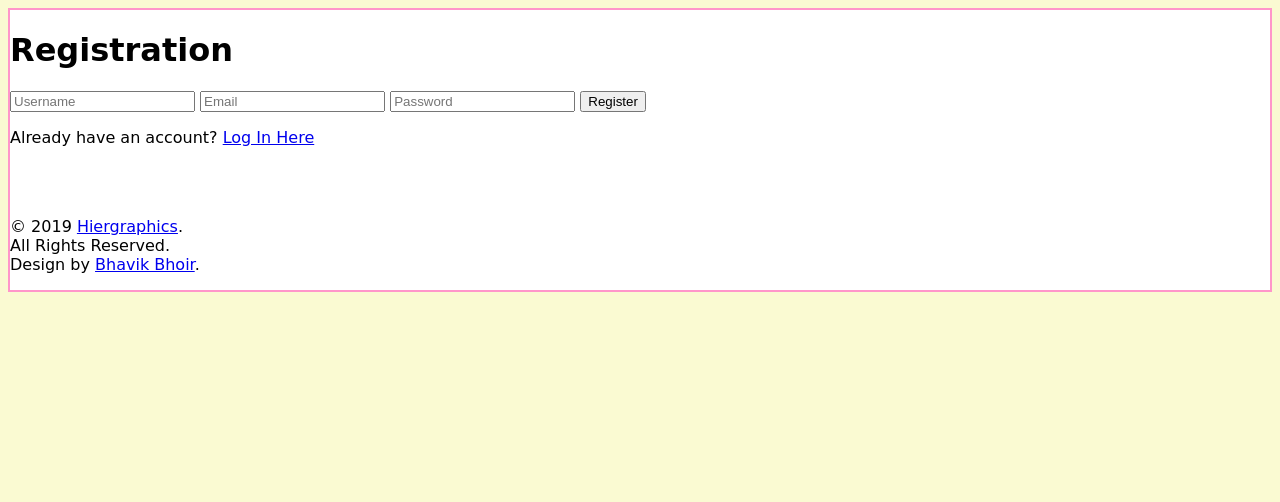
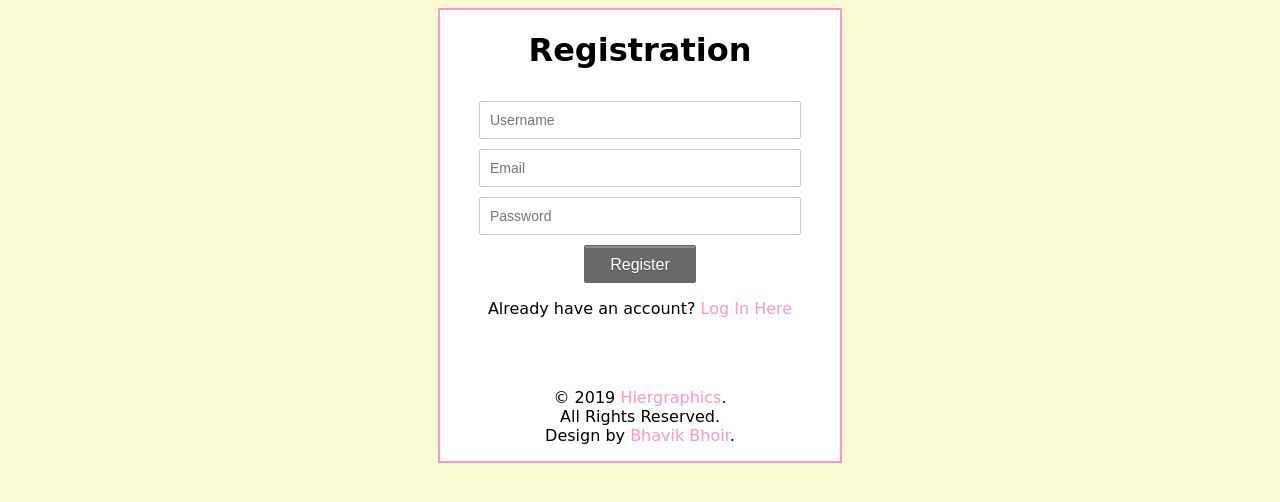
Before and after one commit to bhavikbhoir/Hiergraphics, a PHP site: page /registration.php in a window 1280 px wide. Shown: the top 502 px of the page. Run offline with PHP 8.4, Linux system fonts and the light colour scheme.

Commit message:
Update registration.php

```diff
--- a/registration.php
+++ b/registration.php
@@ -3,21 +3,8 @@
 <head>
 <meta charset="utf-8">
 <title>Registration</title>
+<link rel="stylesheet" href="css/style.css" />
 </head>
-
-<style>
-    body{
-    background-color: rgb(250,250,210);
-}
-    .container{
-    margin-top: auto;
-    margin-bottom: auto;
-    background-color: white;
-    font-family: cursive;
-    border: 2px solid rgb(255,150,202);;
-    }
-</style>
-
 <body>
 <?php
 	require('db.php');
@@ -51,8 +38,8 @@
     }else{
 ?>
 <div class="form">
-    <div class="container">
 
+<div class="container">
 <h1>Registration</h1>
 <form name="registration" action="" method="post">
 <input type="text" name="username" placeholder="Username" required />
```
